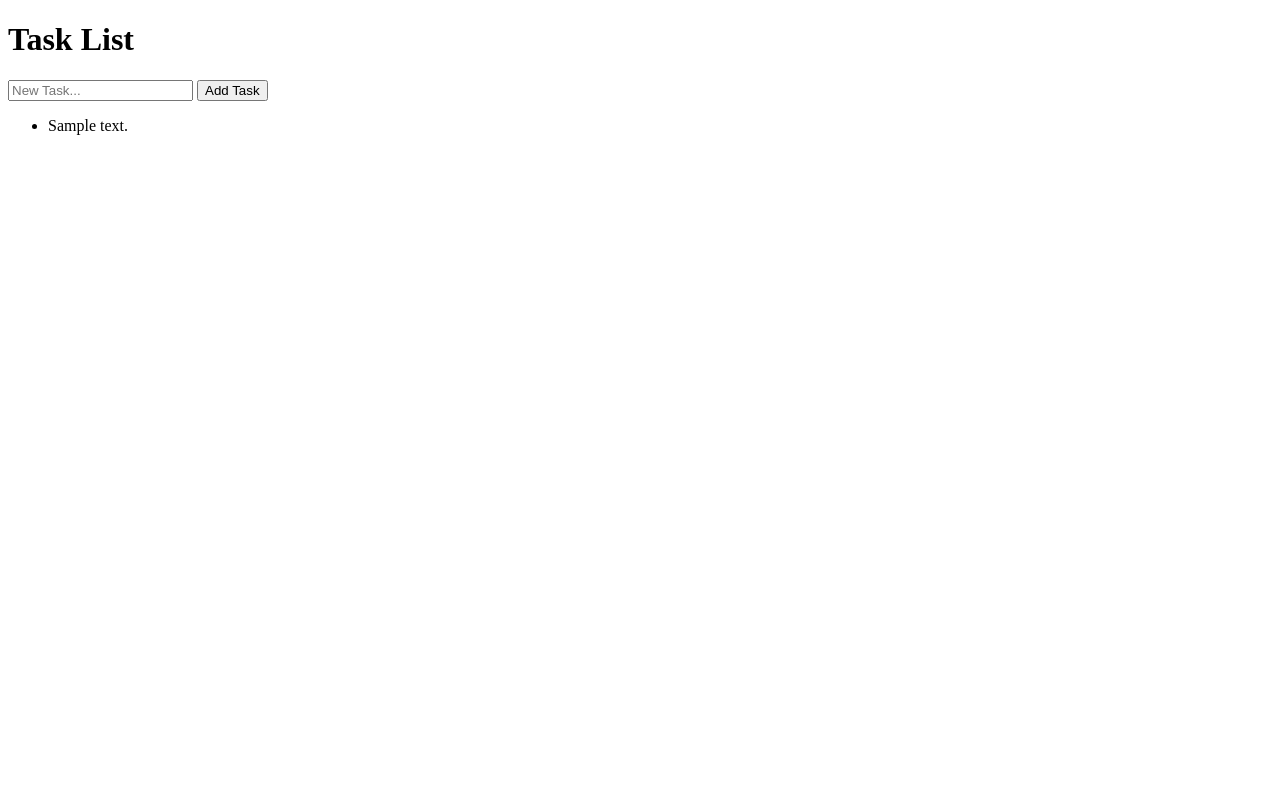
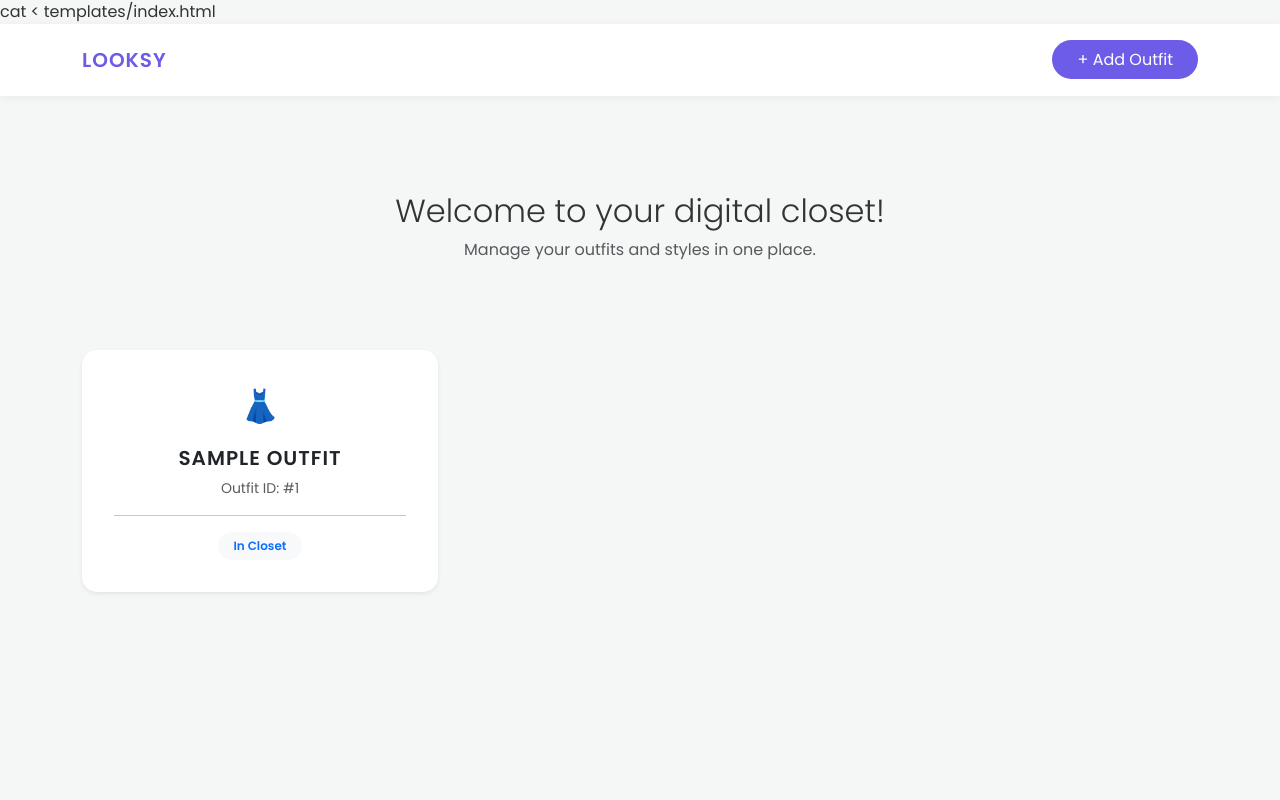
Before and after one commit to merito-pacba/final-project-cturel, a Python web app: template templates/index.html in a window 1280 px wide. Run offline with Jinja, Linux system fonts and the light colour scheme; the template is opened without the code that fills it: most values are stand-ins (such as "Sample title", 1, 10 or a date in 2020).

Commit message:
style: transform index to modern card layout

```diff
--- a/templates/index.html
+++ b/templates/index.html
@@ -1,17 +1,38 @@
 
-<!DOCTYPE html>
-<html>
-<head><title>Looksy Task App</title></head>
-<body>
-    <h1>Task List</h1>
-    <form action="/add" method="POST">
-        <input type="text" name="content" placeholder="New Task...">
-        <button type="submit">Add Task</button>
-    </form>
-    <ul>
-        {% for task in tasks %}
-            <li>{{ task.content }}</li>
+cat <<EOF > templates/index.html
+{% extends 'base.html' %}
+
+{% block content %}
+<div class="row g-4">
+    <div class="col-12 text-center py-5">
+        <h2 class="fw-light">Welcome to your digital closet!</h2>
+        <p class="text-muted">Manage your outfits and styles in one place.</p>
+    </div>
+
+    {% if outfits %}
+        {% for outfit in outfits %}
+        <div class="col-md-4">
+            <div class="card p-3 shadow-sm border-0" style="border-radius: 15px;">
+                <div class="card-body text-center">
+                    <div class="mb-3" style="font-size: 2rem;">👗</div>
+                    <h5 class="card-title fw-bold text-uppercase" style="letter-spacing: 1px;">{{ outfit.name }}</h5>
+                    <p class="card-text text-muted small">Outfit ID: #{{ outfit.id }}</p>
+                    <hr class="my-3 opacity-25">
+                    <div class="d-flex justify-content-center">
+                        <span class="badge rounded-pill bg-light text-primary px-3 py-2">In Closet</span>
+                    </div>
+                </div>
+            </div>
+        </div>
         {% endfor %}
-    </ul>
-</body>
-</html>
+    {% else %}
+        <div class="col-12 text-center">
+            <div class="alert alert-light border-dashed py-5" style="border: 2px dashed #dee2e6; border-radius: 15px;">
+                <p class="mb-0 text-muted">No outfits yet. Your closet is empty!</p>
+                <a href="/add" class="btn btn-link text-primary mt-2">Create your first one!</a>
+            </div>
+        </div>
+    {% endif %}
+</div>
+{% endblock %}
+EOF
```
